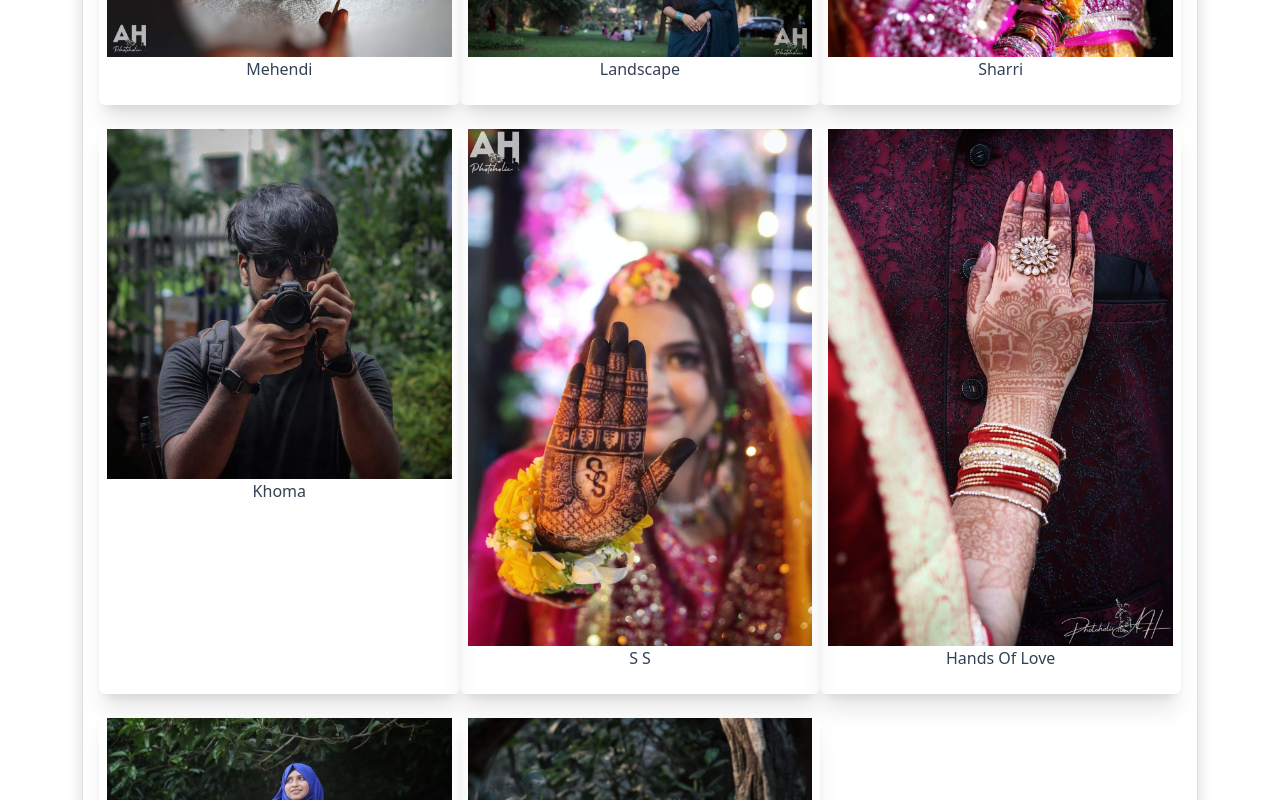
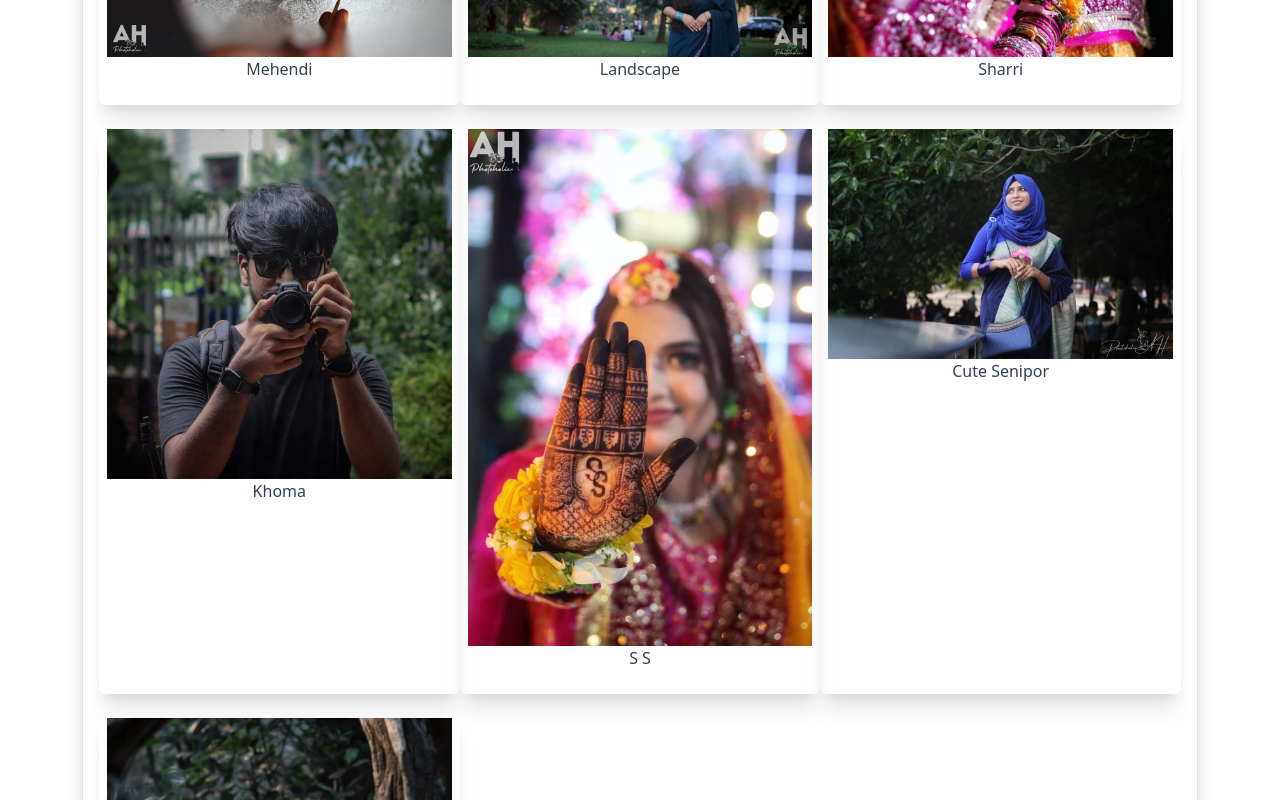
Before and after one commit to ashiful2002/photoholicah, a React (Vite) app: page /gallery in a window 1280 px wide. Shown: the part 360-1160 px from the top of the page. Built offline with nearby package versions, Linux system fonts and the light colour scheme.

Commit message:
Vercel is not working

```diff
--- a/src/Constants/Index.js
+++ b/src/Constants/Index.js
@@ -8,7 +8,6 @@ import g2 from "../assets/landscape.jpg";
 import g3 from "../assets/khoma.jpg";
 import g4 from "../assets/bride.jpg";
 import g5 from "../assets/handF.jpg";
-import g6 from "../assets/handp.jpg";
 import g7 from "../assets/seniorApu.jpg";
 import g8 from "../assets/senior.jpg";
 
@@ -196,11 +195,11 @@ export const galleryImages = [
     url: g4,
   },
 
-  {
-    id: "5",
-    title: "hands of love",
-    url: g6,
-  },
+  // {
+  //   id: "5",
+  //   title: "hands of love",
+  //   url: g6,
+  // },
   {
     id: "6",
     title: "cute senipor",
--- a/src/pages/Gallery.jsx
+++ b/src/pages/Gallery.jsx
@@ -14,7 +14,7 @@ const Gallery = () => {
             <div className="p-3 border shadow rounded grid grid-cols-1 md:grid-cols-2 xl:grid-cols-3 hover:text-white">
               {galleryImages &&
                 galleryImages.map((item) => (
-                  <div className=" p-2 my-2 rounded hover:bg-violet-300 shadow-xl  hover:transition ease-out  delay-250">
+                  <div key={item.id} className=" p-2 my-2 rounded hover:bg-violet-300 shadow-xl  hover:transition ease-out  delay-250">
                     <img src={item.url} alt={item.title} />
                     <p className="text-center capitalize text-slate-700 ">
                       {item.title}
```
